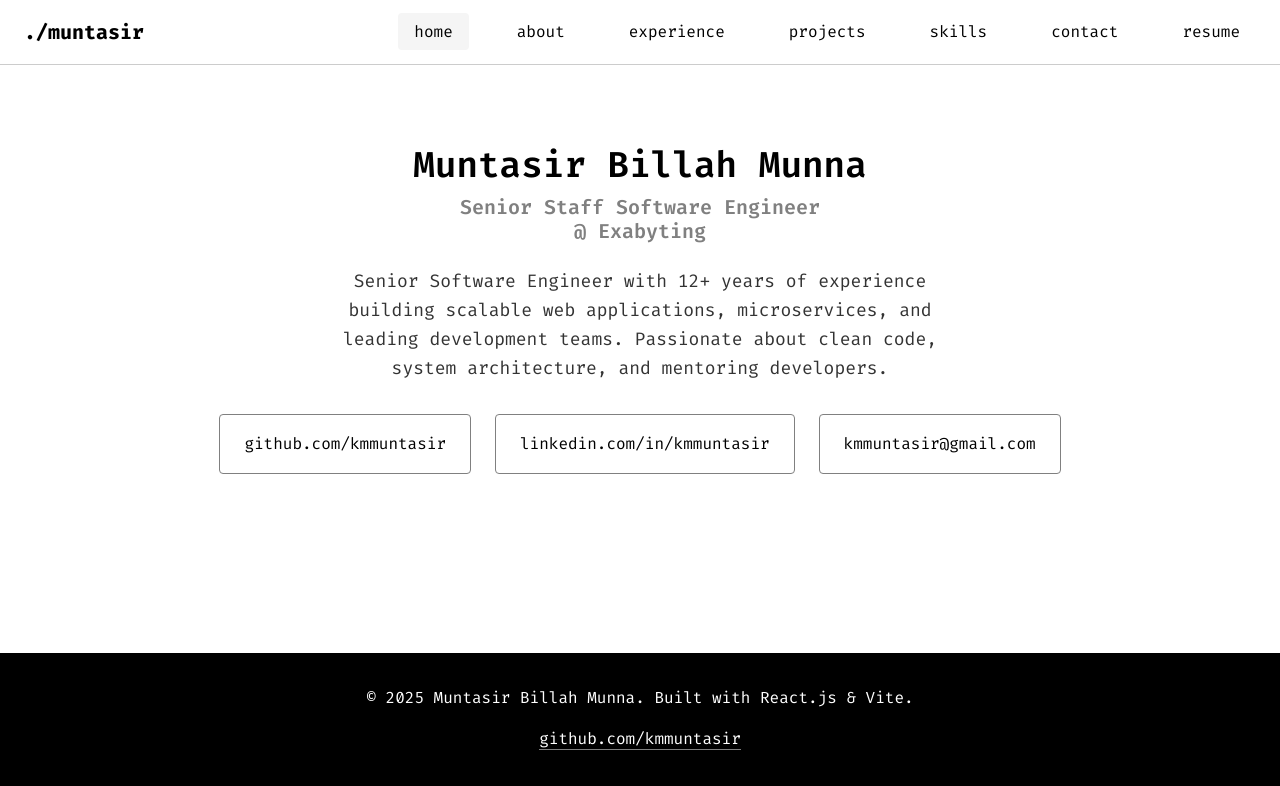
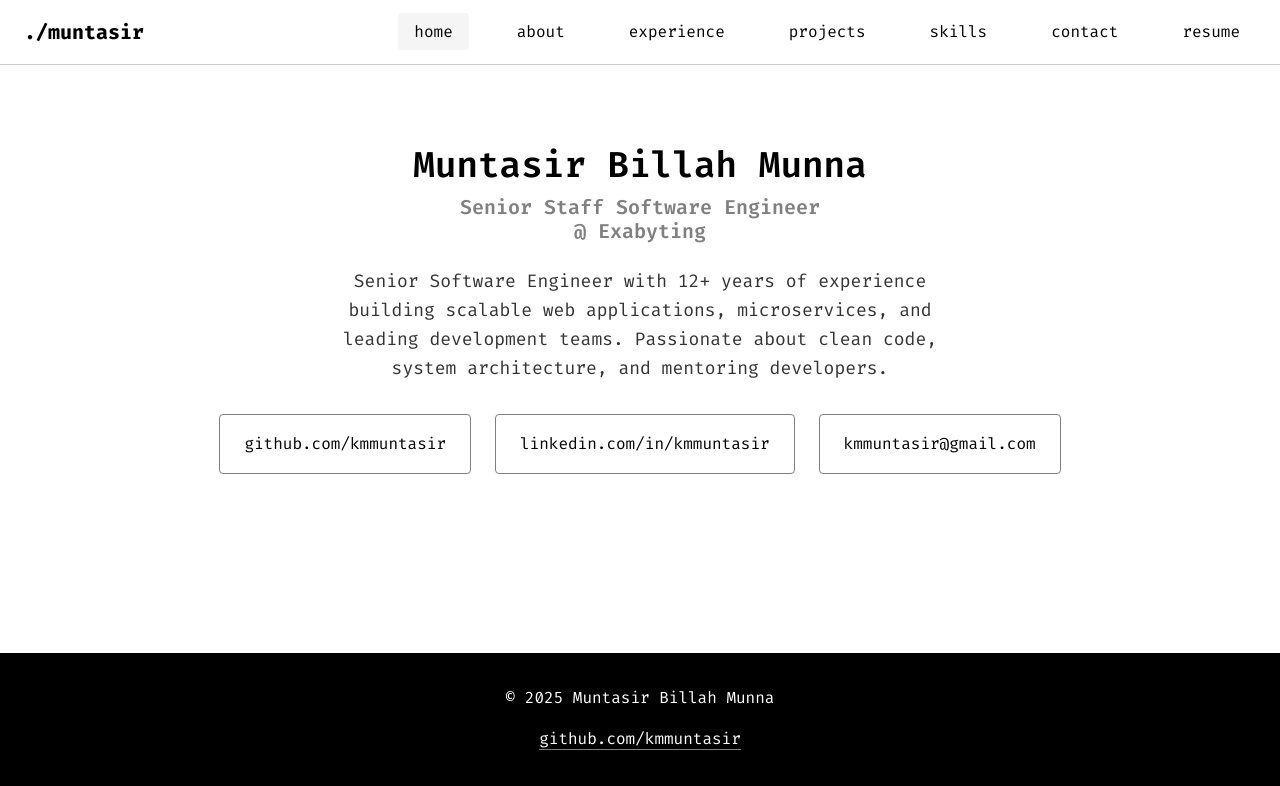
Before and after one commit to kmmuntasir/kmmuntasir.com, a React (Vite) app: page / in a window 1280 px wide. Shown: the top 786 px of the page. Built offline with nearby package versions, Linux system fonts and the light colour scheme.

Commit message:
Update footer text

```diff
--- a/src/components/Footer.jsx
+++ b/src/components/Footer.jsx
@@ -3,8 +3,7 @@ const Footer = () => {
     <footer className="footer">
       <div className="container">
         <p>
-          © {new Date().getFullYear()} Muntasir Billah Munna.
-          Built with React.js & Vite.
+          © {new Date().getFullYear()} Muntasir Billah Munna
         </p>
         <p>
           <a href="https://github.com/kmmuntasir" target="_blank" rel="noopener noreferrer">
```
